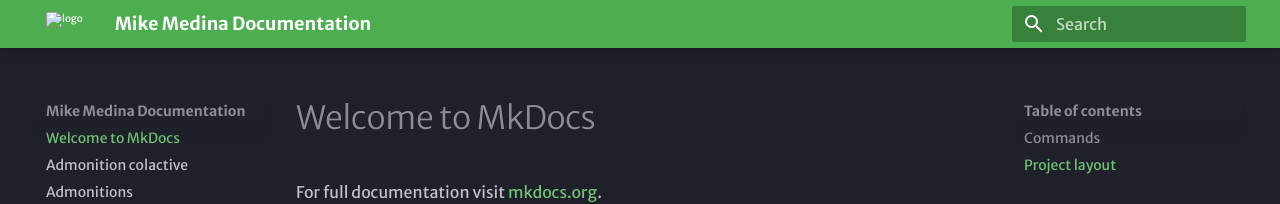
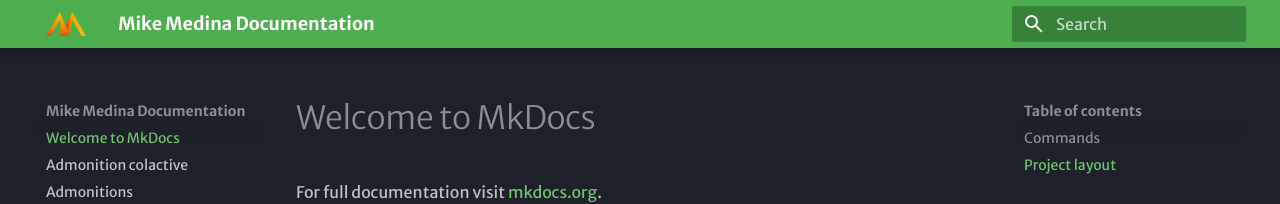
Before and after one commit to moabdib2000/moabdib2000.github.io, an MkDocs documentation site: the page built from docs/index.md, in a window 1280 px wide. Shown: the top 204 px of the page. Built offline with MkDocs 1.6.1 and Material for MkDocs 9.7.7, drawn with Linux system fonts in a browser that asks for light colours; emoji names are drawn with the system emoji font; some web fonts are replaced.

Commit message:
carpeta asset en docs

```diff
--- a/mkdocs.yml
+++ b/mkdocs.yml
@@ -2,6 +2,8 @@
 site_url: https://moabdib2000.github.io
 
 theme:
+  logo: assets/logo.png
+  favicon: assets/favicon.ico
   name: material
   features:
     - navigation.footer
@@ -11,8 +13,8 @@
       - icon: simple/linkedin
         link: https://www.linkedin.com/in/miguel-angel-medina-lozano/
   copyright: Copyright &copy; 2025 Miguel A. Medina
-  logo: assets/logo.png
-  favicon: assets/favicon.ico
+
+
   palette:
     scheme: slate
     primary: green
```
Also changed, not shown: docs/assets/android-chrome-192x192.png (renamed from assets/android-chrome-192x192.png), docs/assets/android-chrome-512x512.png (renamed from assets/android-chrome-512x512.png), docs/assets/apple-touch-icon.png (renamed from assets/apple-touch-icon.png), docs/assets/favicon-16x16.png (renamed from assets/favicon-16x16.png), docs/assets/favicon-32x32.png (renamed from assets/favicon-32x32.png), docs/assets/favicon.ico (renamed from assets/favicon.ico), docs/assets/logo.png (renamed from assets/logo.png), 1 other file.
